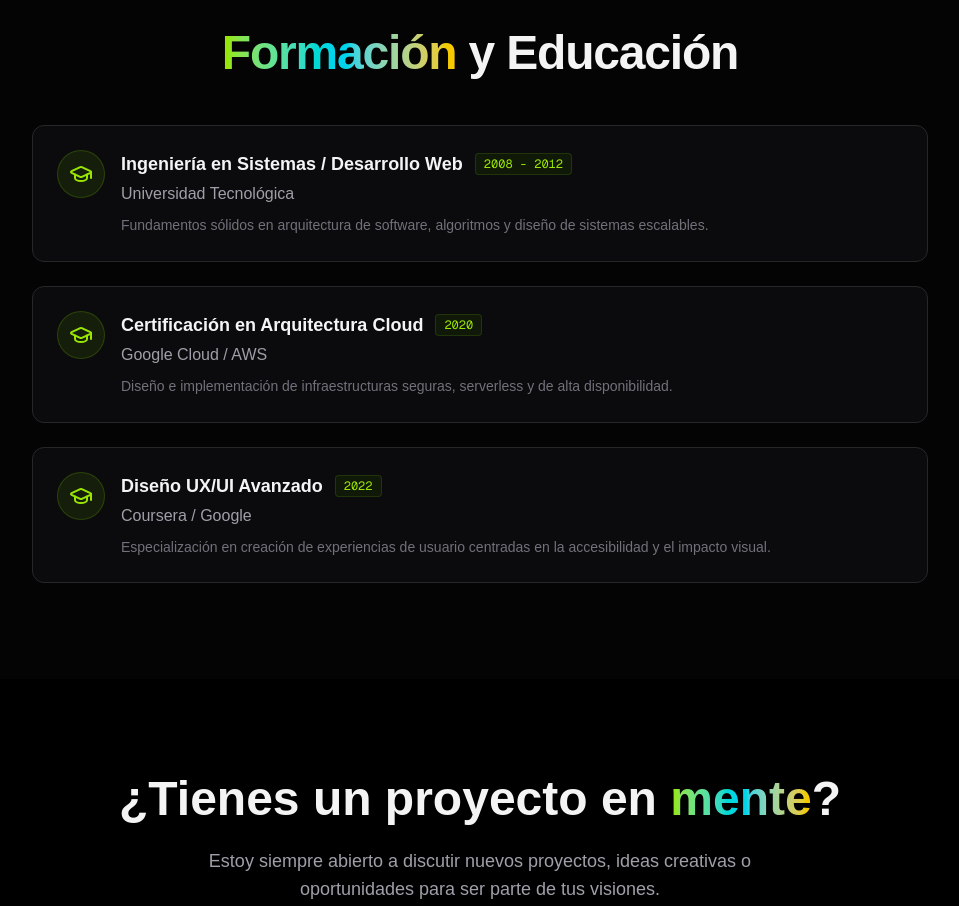
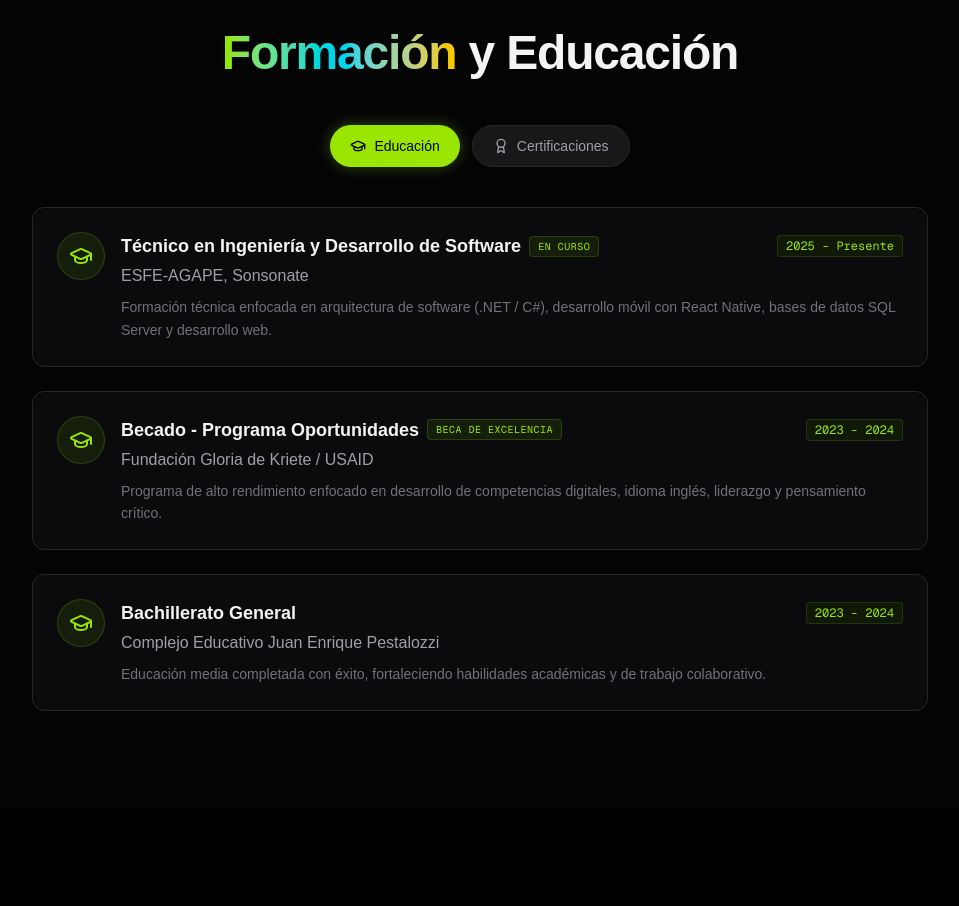
Before and after one commit to dventura-dev/portafolio-dv, a Next.js app: page / in a window 1280 px wide. Shown: the part 2260-3166 px from the top of the page, without its empty margins (160-1119 px from the left). Built offline with nearby package versions, Linux system fonts and the light colour scheme.

Commit message:
feat: actualizando componentes y datos

```diff
--- a/src/components/Education.tsx
+++ b/src/components/Education.tsx
@@ -1,40 +1,193 @@
 'use client';
 
-import { motion } from 'framer-motion';
-import { GraduationCap } from 'lucide-react';
+import { useState } from 'react';
+import { motion, AnimatePresence } from 'framer-motion';
+import { GraduationCap, Award, ExternalLink, CheckCircle2 } from 'lucide-react';
 import { SectionHeading } from './SectionHeading';
 
-const educationData = [
-  { title: 'Ingeniería en Sistemas / Desarrollo Web', institution: 'Universidad Tecnológica', year: '2008 - 2012', desc: 'Fundamentos sólidos en arquitectura de software, algoritmos y diseño de sistemas escalables.' },
-  { title: 'Certificación en Arquitectura Cloud', institution: 'Google Cloud / AWS', year: '2020', desc: 'Diseño e implementación de infraestructuras seguras, serverless y de alta disponibilidad.' },
-  { title: 'Diseño UX/UI Avanzado', institution: 'Coursera / Google', year: '2022', desc: 'Especialización en creación de experiencias de usuario centradas en la accesibilidad y el impacto visual.' }
+interface EducationItem {
+  id: string;
+  title: string;
+  institution: string;
+  year: string;
+  desc: string;
+  tag?: string;
+}
+
+interface CertificationItem {
+  id: string;
+  title: string;
+  issuer: string;
+  year: string;
+  link?: string;
+}
+
+const educationData: EducationItem[] = [
+  {
+    id: 'esfe',
+    title: 'Técnico en Ingeniería y Desarrollo de Software',
+    institution: 'ESFE-AGAPE, Sonsonate',
+    year: '2025 - Presente',
+    desc: 'Formación técnica enfocada en arquitectura de software (.NET / C#), desarrollo móvil con React Native, bases de datos SQL Server y desarrollo web.',
+    tag: 'En Curso'
+  },
+  {
+    id: 'kriete',
+    title: 'Becado - Programa Oportunidades',
+    institution: 'Fundación Gloria de Kriete / USAID',
+    year: '2023 - 2024',
+    desc: 'Programa de alto rendimiento enfocado en desarrollo de competencias digitales, idioma inglés, liderazgo y pensamiento crítico.',
+    tag: 'Beca de Excelencia'
+  },
+  {
+    id: 'pestalozzi',
+    title: 'Bachillerato General',
+    institution: 'Complejo Educativo Juan Enrique Pestalozzi',
+    year: '2023 - 2024',
+    desc: 'Educación media completada con éxito, fortaleciendo habilidades académicas y de trabajo colaborativo.'
+  }
+];
+
+const certificationsData: CertificationItem[] = [
+  {
+    id: 'google-ti',
+    title: 'Programa Soporte en Tecnologías de la Información (TI)',
+    issuer: 'Google / Coursera',
+    year: '2025',
+    link: 'https://coursera.org'
+  },
+  {
+    id: 'informes',
+    title: 'Curso de Informes Ejecutivos y Redacción Técnica',
+    issuer: 'Capacítate para el Empleo / Fundación Carlos Slim',
+    year: '2025'
+  },
+  {
+    id: 'comercio-digital',
+    title: 'Curso de Comercio Digital',
+    issuer: 'Capacítate para el Empleo',
+    year: '2025'
+  }
 ];
 
 export const Education = () => {
+  const [activeTab, setActiveTab] = useState<'education' | 'certifications'>('education');
+
   return (
     <section id="educacion" className="py-24 px-6 bg-zinc-950/50">
       <div className="max-w-4xl mx-auto">
         <SectionHeading>
-          <span className="text-transparent bg-clip-text bg-gradient-to-r from-lime-400 via-cyan-400 to-yellow-400">Formación</span> y Educación
+          <span className="text-transparent bg-clip-text bg-gradient-to-r from-lime-400 via-cyan-400 to-yellow-400">
+            Formación
+          </span>{' '}
+          y Educación
         </SectionHeading>
 
-        <motion.div initial={{ opacity: 0 }} whileInView={{ opacity: 1 }} viewport={{ once: true }} transition={{ staggerChildren: 0.15 }} className="space-y-6">
-          {educationData.map((edu, idx) => (
-            <motion.div key={idx} initial={{ opacity: 0, x: -20 }} whileInView={{ opacity: 1, x: 0 }} viewport={{ once: true }} transition={{ delay: idx * 0.1 }} className="flex gap-4 p-6 rounded-xl bg-zinc-900/40 border border-zinc-800 hover:border-cyan-500/30 transition-all group">
+        {/* Botones para alternar entre Educación y Certificaciones */}
+        <div className="flex justify-center gap-3 mb-10">
+          <button
+            onClick={() => setActiveTab('education')}
+            className={`flex items-center gap-2 px-5 py-2.5 rounded-full text-sm font-medium transition-all ${
+              activeTab === 'education'
+                ? 'bg-lime-400 text-black shadow-[0_0_15px_rgba(163,230,53,0.3)]'
+                : 'bg-zinc-900 text-zinc-400 border border-zinc-800 hover:text-white hover:border-zinc-700'
+            }`}
+          >
+            <GraduationCap className="w-4 h-4" /> Educación
+          </button>
+          <button
+            onClick={() => setActiveTab('certifications')}
+            className={`flex items-center gap-2 px-5 py-2.5 rounded-full text-sm font-medium transition-all ${
+              activeTab === 'certifications'
+                ? 'bg-lime-400 text-black shadow-[0_0_15px_rgba(163,230,53,0.3)]'
+                : 'bg-zinc-900 text-zinc-400 border border-zinc-800 hover:text-white hover:border-zinc-700'
+            }`}
+          >
+            <Award className="w-4 h-4" /> Certificaciones
+          </button>
+        </div>
+
+        {/* Contenido dinámico */}
+        <AnimatePresence mode="wait">
+          {activeTab === 'education' ? (
+            <motion.div
+              key="education"
+              initial={{ opacity: 0, y: 10 }}
+              animate={{ opacity: 1, y: 0 }}
+              exit={{ opacity: 0, y: -10 }}
+              transition={{ duration: 0.2 }}
+              className="space-y-6"
+            >
+              {educationData.map((edu) => (
+                <div
+                  key={edu.id}
+                  className="flex gap-4 p-6 rounded-xl bg-zinc-900/40 border border-zinc-800 hover:border-cyan-500/30 transition-all group"
+                >
                   <div className="flex-shrink-0 w-12 h-12 rounded-full bg-lime-500/10 flex items-center justify-center border border-lime-500/20 group-hover:scale-110 group-hover:bg-lime-500/20 transition-all">
                     <GraduationCap className="w-6 h-6 text-lime-400" />
                   </div>
-              <div>
-                <div className="flex flex-col md:flex-row md:items-center gap-3 mb-1">
-                  <h3 className="text-lg font-bold text-zinc-100 group-hover:text-lime-400 transition-colors">{edu.title}</h3>
-                  <span className="text-xs font-mono text-lime-400 bg-lime-950/40 px-2 py-0.5 rounded border border-lime-900/50 w-fit">{edu.year}</span>
+                  <div className="flex-1">
+                    <div className="flex flex-col md:flex-row md:items-center justify-between gap-2 mb-1">
+                      <div className="flex items-center gap-2 flex-wrap">
+                        <h3 className="text-lg font-bold text-zinc-100 group-hover:text-lime-400 transition-colors">
+                          {edu.title}
+                        </h3>
+                        {edu.tag && (
+                          <span className="text-[10px] uppercase tracking-wider font-mono px-2 py-0.5 rounded bg-lime-500/10 text-lime-400 border border-lime-500/20">
+                            {edu.tag}
+                          </span>
+                        )}
+                      </div>
+                      <span className="text-xs font-mono text-lime-400 bg-lime-950/40 px-2 py-0.5 rounded border border-lime-900/50 w-fit">
+                        {edu.year}
+                      </span>
                     </div>
                     <p className="text-zinc-400 font-medium mb-2">{edu.institution}</p>
                     <p className="text-zinc-500 text-sm leading-relaxed">{edu.desc}</p>
                   </div>
-            </motion.div>
+                </div>
               ))}
             </motion.div>
+          ) : (
+            <motion.div
+              key="certifications"
+              initial={{ opacity: 0, y: 10 }}
+              animate={{ opacity: 1, y: 0 }}
+              exit={{ opacity: 0, y: -10 }}
+              transition={{ duration: 0.2 }}
+              className="grid grid-cols-1 md:grid-cols-2 gap-4"
+            >
+              {certificationsData.map((cert) => (
+                <div
+                  key={cert.id}
+                  className="p-5 rounded-xl bg-zinc-900/40 border border-zinc-800 hover:border-lime-500/30 transition-all flex flex-col justify-between"
+                >
+                  <div>
+                    <div className="flex items-start justify-between gap-2 mb-2">
+                      <h4 className="font-bold text-zinc-100 text-base">{cert.title}</h4>
+                      <span className="text-xs font-mono text-lime-400 bg-lime-950/40 px-2 py-0.5 rounded border border-lime-900/50">
+                        {cert.year}
+                      </span>
+                    </div>
+                    <p className="text-zinc-400 text-sm flex items-center gap-1.5 mb-3">
+                      <CheckCircle2 className="w-4 h-4 text-lime-400" /> {cert.issuer}
+                    </p>
+                  </div>
+                  {cert.link && (
+                    <a
+                      href={cert.link}
+                      target="_blank"
+                      rel="noopener noreferrer"
+                      className="inline-flex items-center gap-1.5 text-xs text-cyan-400 hover:text-cyan-300 font-medium mt-2 transition-colors"
+                    >
+                      Ver credencial <ExternalLink className="w-3.5 h-3.5" />
+                    </a>
+                  )}
+                </div>
+              ))}
+            </motion.div>
+          )}
+        </AnimatePresence>
       </div>
     </section>
   );
```
Lines whose indentation alone changed are shown as unchanged.
